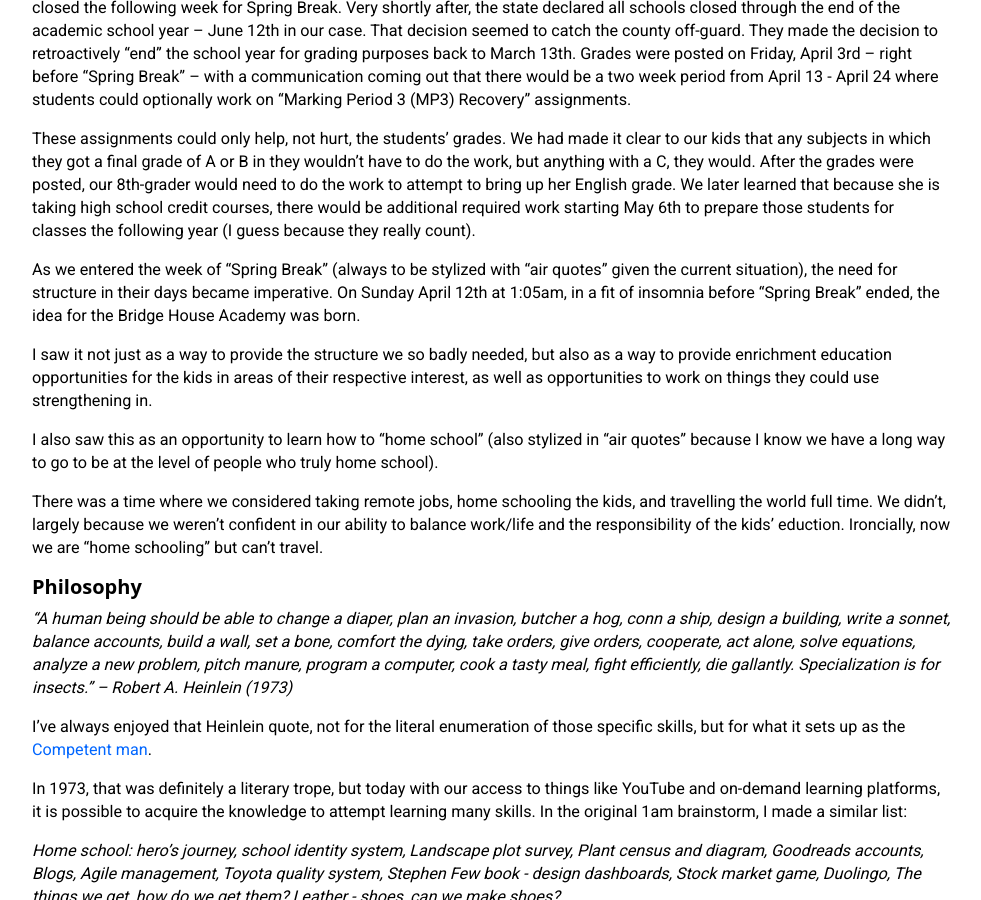
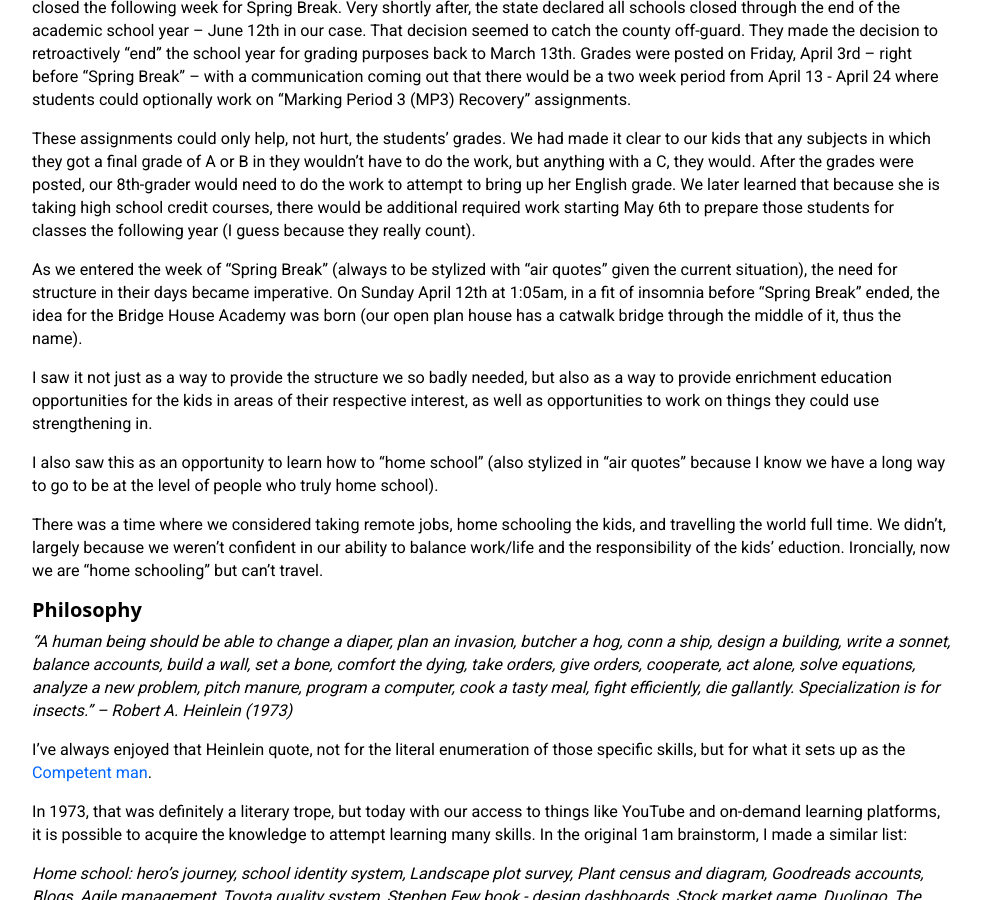
Before and after one commit to busse/bha, a Jekyll site: the page built from about/index.md, in a window 1280 px wide and 900 px high, scrolled down 602 px. Shown: the whole window, without its empty margins (53-1034 px from the left). Built offline with Jekyll 4.4.1, drawn with Linux system fonts in a browser that asks for light colours; nearby versions of some CDN libraries; emoji names are drawn with the system emoji font.

Commit message:
where the name comes from. Closes #15

```diff
--- a/about/index.md
+++ b/about/index.md
@@ -19,7 +19,7 @@ As the first two weeks drew to a close, the county schools made the decision to
 
 These assignments could only help, not hurt, the students' grades. We had made it clear to our kids that any subjects in which they got a final grade of A or B in they wouldn't have to do the work, but anything with a C, they would. After the grades were posted, our 8th-grader would need to do the work to attempt to bring up her English grade. We later learned that because she is taking high school credit courses, there would be additional required work starting May 6th to prepare those students for classes the following year (I guess because they really count).
 
-As we entered the week of "Spring Break" (always to be stylized with "air quotes" given the current situation), the need for structure in their days became imperative. On Sunday April 12th at 1:05am, in a fit of insomnia before "Spring Break" ended, the idea for the Bridge House Academy was born.
+As we entered the week of "Spring Break" (always to be stylized with "air quotes" given the current situation), the need for structure in their days became imperative. On Sunday April 12th at 1:05am, in a fit of insomnia before "Spring Break" ended, the idea for the Bridge House Academy was born (our open plan house has a catwalk bridge through the middle of it, thus the name).
 
 I saw it not just as a way to provide the structure we so badly needed, but also as a way to provide enrichment education opportunities for the kids in areas of their respective interest, as well as opportunities to work on things they could use strengthening in.
 
```
